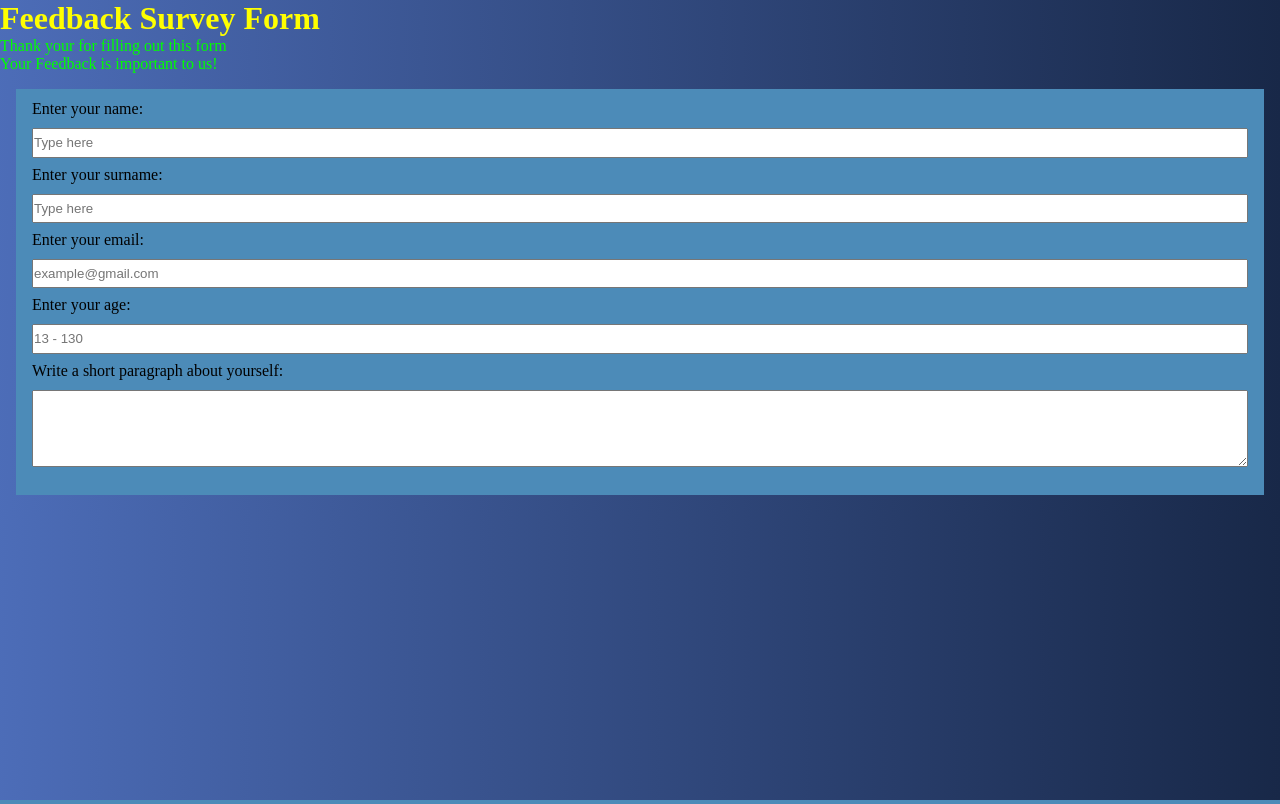
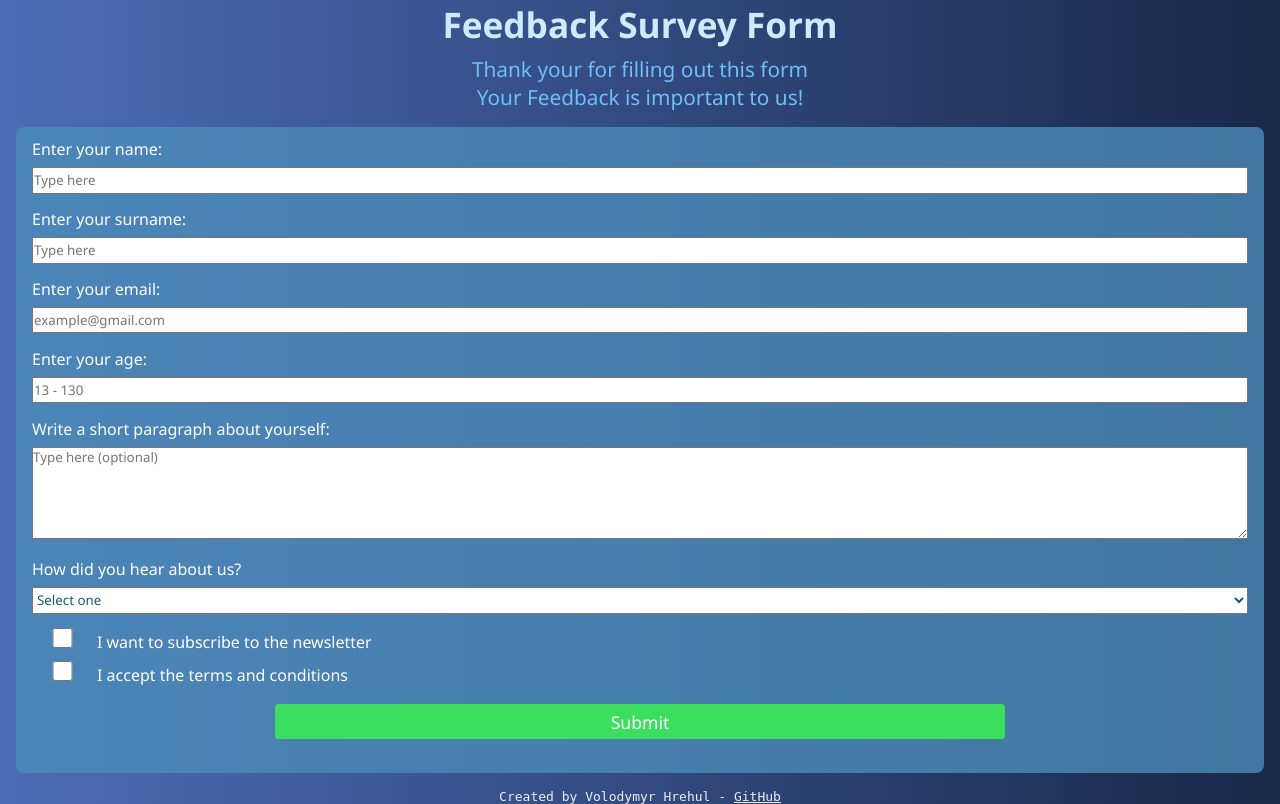
Before and after one commit to Premisterio/Mini-projects, a PHP site: page / in a window 1280 px wide. Run offline with PHP 8.4, Linux system fonts and the light colour scheme.

Commit message:
Completed most of the form
Changes:
- Added checkboxes
- Added footer
- Added submit button
- Styled all of the above in .css

```diff
--- a/survey-proj/index.html
+++ b/survey-proj/index.html
@@ -11,45 +11,77 @@
     <p id="description">Your Feedback is important to us!</p>
 </head>
 
-
 <body>
     <form id="survey-form">
-        <label for="name">
+        <label id="name-label" for="name">
             Enter your name:
-            <input id="name" type="text" name="surname" placeholder="Type here">
+            <input id="name" type="text" name="surname" placeholder="Type here" required>
         </label>
 
-        <label for="surname">
+        <label id="surname-label" for="surname">
             Enter your surname:
             <input type="text" name="surname" id="surname" placeholder="Type here" required>
         </label>
 
-        <label for="email">
+        <label id="email-label" for="email">
             Enter your email:
-            <input type="email" name="email" id="email" placeholder="example@gmail.com" required>
+            <input type="email" name="email" id="email" placeholder="example@gmail.com" min="3" max="254" required>
         </label>
 
-        <label for="number">
+        <label id="number-label" for="number">
             Enter your age:
             <input id="number" type="number" placeholder="13 - 130" min="13" max="130" required>
         </label>
 
         <label for="bio">
             Write a short paragraph about yourself:
-            <textarea name="bio" id="bio" rows="5" cols="5"
-                placeholder="My name is John and I'm passionate about creating websites :D">
-            </textarea>
-
+            <textarea name="bio" id="bio" rows="5" cols="5" placeholder="Type here (optional)"></textarea>
         </label>
 
+        <label>
+            How did you hear about us?
+            <select name="select" id="dropdown" required>
+                <option value="">Select one</option>
+                <option value="1">Friend or Coworker</option>
+                <option value="2">Social Media</option>
+                <option value="3">Advertisement</option>
+                <option value="4">Blog or Forum</option>
+                <option value="5">Other</option>
+            </select>
+        </label>
+
+        <!-- Finish checkbox -->
+
+        <label for="checkbox1">
+            <input class="checkbox" id="checkbox1" type="checkbox" name="checkbox1" value="1" /> I want to subscribe to
+            the newsletter </a>
+        </label>
+
+        <label for="checkbox2">
+            <input class="checkbox" id="checkbox2" type="checkbox" name="terms-and-conditions" value="2" required /> I
+            accept the terms and conditions</a>
+        </label>
+
+        <input type="submit" value="Submit" />
 
     </form>
 </body>
 
-<!-- <footer>
-    <p>
-        Created by Volodymyr Hrehul - <a href="https://github.com/Premisterio">GitHub</a>
+<!-- // запущені тести
+34. Ви повинні мати щонайменше два елементи input з type зі значенням radio (радіокнопки).
+35. Ви повинні мати щонайменше дві радіокнопки, які є нащадками #survey-form.
+36. Всі радіокнопки повинні мати атрибут value та значення.
+37. Всі радіокнопки повинні мати атрибут name та значення.
+38. В кожній групі радіокнопок повинно бути щонайменше 2 радіокнопки.
+42. Ви повинні мати елемент input або button з id зі значенням submit.
+43. Ваш #submit повинен мати type зі значенням submit.
+44. Ваш #submit повинен бути нащадком #survey-form.
+// виконані тести -->
+
+<footer>
+    <p class="footer-p">
+        Created by Volodymyr Hrehul - <a class="footer-a" href="https://github.com/Premisterio">GitHub</a>
     </p>
-</footer> -->
+</footer>
 
 </html>
--- a/survey-proj/styles.css
+++ b/survey-proj/styles.css
@@ -1,40 +1,99 @@
-/* css reset */
+/* CSS Reset */
 * {
     margin: 0;
     padding: 0;
     box-sizing: border-box;
+    font-family: 'Segoe UI', Tahoma, Geneva, Verdana, sans-serif;
 }
 
-/* background color gradient */
+/* Background color gradient */
 html {
     background: linear-gradient(90deg, hsl(222, 43%, 51%) 0%, #182848 100%);
 }
 
-/* Feedback Survey Form */
+/* Title style */
 #title {
-    color: yellow;
+    color: hsl(205, 96%, 90%);
+    text-align: center;
+    font-size: 2.2em;
+    margin-bottom: 0.2em;
 }
 
 /* Message below the header 1 */
 #description {
-    color: #0F0;
+    color: hsl(205, 90%, 70%);
+    text-align: center;
+    font-size: 1.3em;
 }
 
 /* Body of the form */
 #survey-form {
     padding: 0.2em 1em 1em;
-    background-color: hsl(205, 43%, 51%);
+    background-color: hsla(205, 43%, 51%, 80%);
+    color: #FFF;
     margin: 1em 1em 1em;
+    border-radius: 0.5em;
 }
 
+/* Styles input areas */
+#dropdown,
 input,
 textarea {
-    margin: 10px 0 0 0;
+    color: hsl(190, 67%, 25%);
+    margin: 0.5em 0;
     width: 100%;
-    min-height: 2.2em;
+    min-height: 2em;
 }
 
+.checkbox {
+    width: 5%;
+    min-height: 1.5em;
+    margin: 0;
+}
+
+/* Creates space between labels */
 label {
     display: block;
     margin: 0.5rem 0;
 }
+
+/* Submit button */
+input[type="submit"] {
+    display: block;
+    border: none;
+    border-radius: 0.2em;
+    width: 60%;
+    margin: 1em auto;
+    height: 2em;
+    font-size: 1.1rem;
+    color: #FFF;
+    background-color: hsl(133, 71%, 55%);
+    min-width: 17em;
+}
+
+input[type="submit"]:hover {
+    background-color: rgb(170, 255, 0);
+    color: black;
+}
+
+input[type="submit"]:active {
+    background-color: rgb(255, 100, 0);
+    color: black;
+}
+
+
+/* Footer */
+.footer-p,
+.footer-a {
+    font-family: monospace;
+    color: #EEE;
+    text-align: center;
+}
+
+.footer-a:hover {
+    color: rgb(170, 255, 0);
+}
+
+.footer-a:active {
+    color: rgb(255, 100, 0);
+}
```
